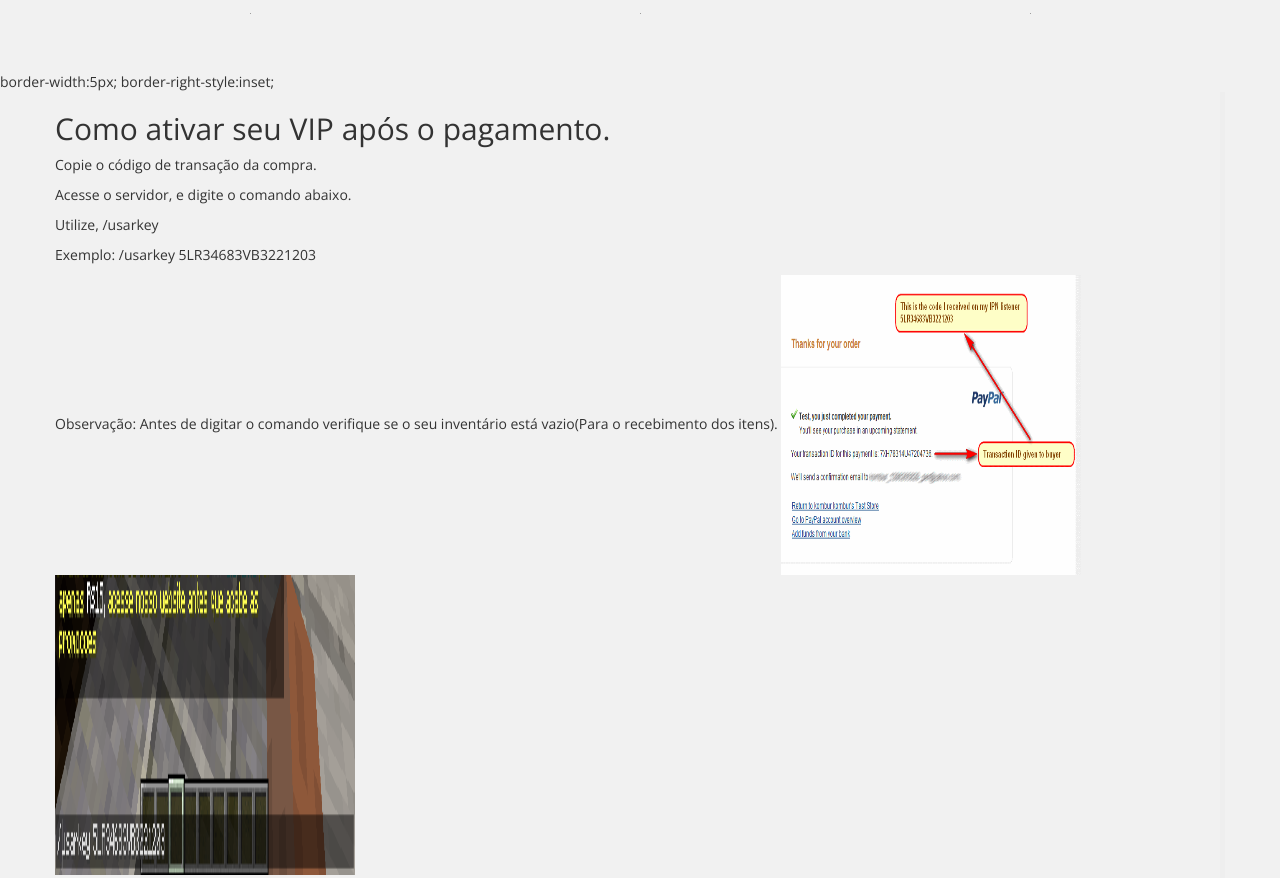
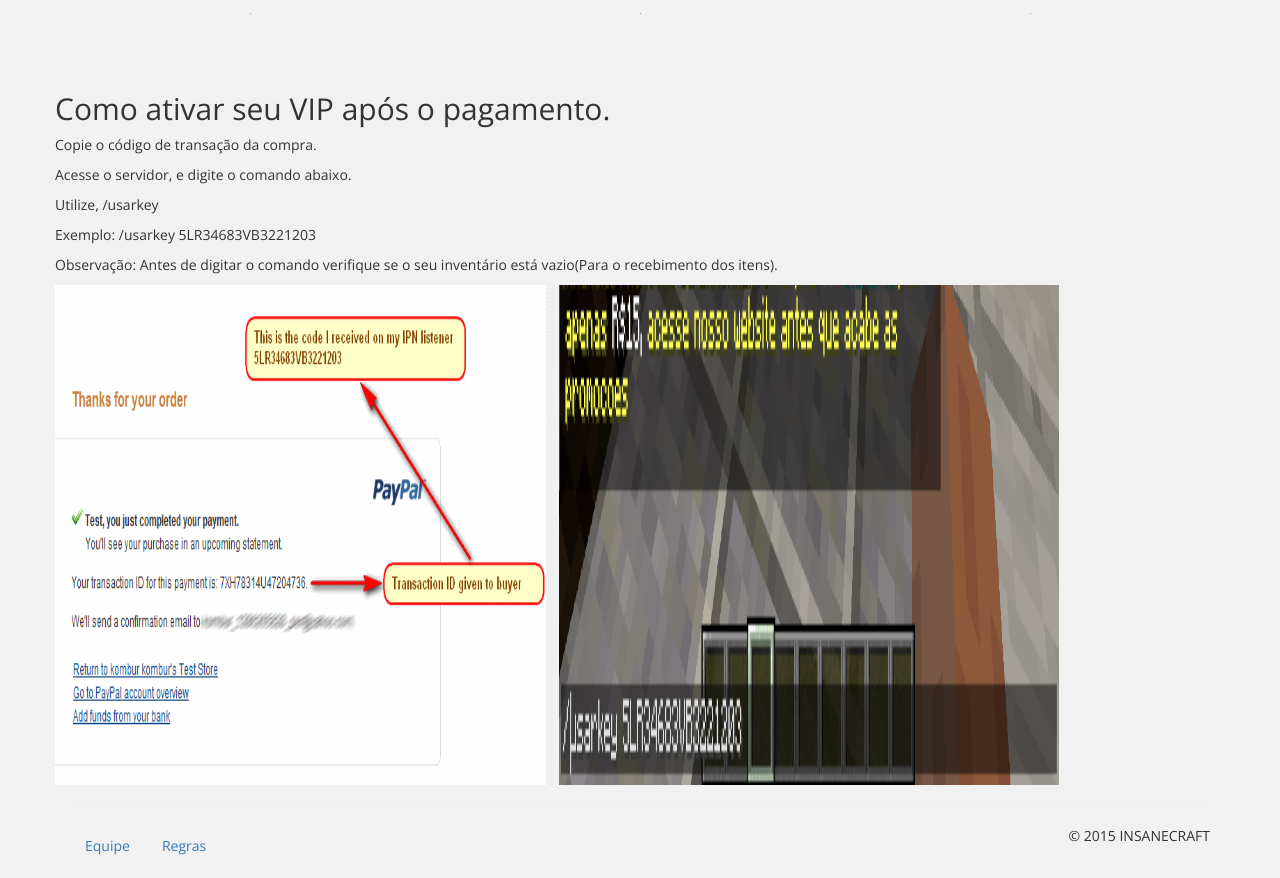
Before and after one commit to insanecraftserver/insanecraftserver.github.io, a plain HTML site: page shop.html in a window 1280 px wide. Shown: the part 806-1684 px from the top of the page. Drawn offline with nearby package versions, Linux system fonts and the light colour scheme; grey boxes are pictures that could not be loaded.

Commit message:
Update shop.html

```diff
--- a/shop.html
+++ b/shop.html
@@ -12,7 +12,13 @@
         <link href="font-awesome/css/font-awesome.min.css" rel="stylesheet">
 		<!-- FontAwesome CSS -->
         <link href="assets/css/mymc.css" rel="stylesheet">
-	<link rel='icon' href='assets/img/swordIco.ico' type='image/x-icon'/>
+		<link rel='icon' href='assets/img/swordIco.ico' type='image/x-icon'/>
+		<style>
+			mfborder {
+				border-width:5px;
+				border-right-style:inset;
+			}
+		</style>
     </head>
     <body>
         <nav class="navbar navbar-default navbar-static-top" role="navigation">
@@ -128,11 +134,10 @@
             </div>
 
 
-			border-width:5px;
-			border-right-style:inset;
 
 
-		<div style="border-width:5px; border-right-style:inset;"  class="container">
+
+		<div style="mfborder"  class="container">
 			<div class="row text-left">
 				<h2> Como ativar seu VIP após o pagamento.</h2>
 				<p>
@@ -141,8 +146,11 @@
 				<p> Utilize, /usarkey <CÓDIGO DE TRANSAÇÃO>
 				<p> Exemplo: /usarkey 5LR34683VB3221203
 				<p> Observação: Antes de digitar o comando verifique se o seu inventário está vazio(Para o recebimento dos itens).
-				<img src="assets/img/exTransaction.png" height="300" width="300" class="right"/>
-				<img src="assets/img/usarkey.png" height="300" width="300" class="right"/>
+			</div>
+
+			<div class="row right-style">
+				<img src="assets/img/exTransaction.png" height="500" width="500" class="right"/>
+				<img src="assets/img/usarkey.png" height="500" width="500" class="right"/>
 			</div>
 		</div>
 
```
